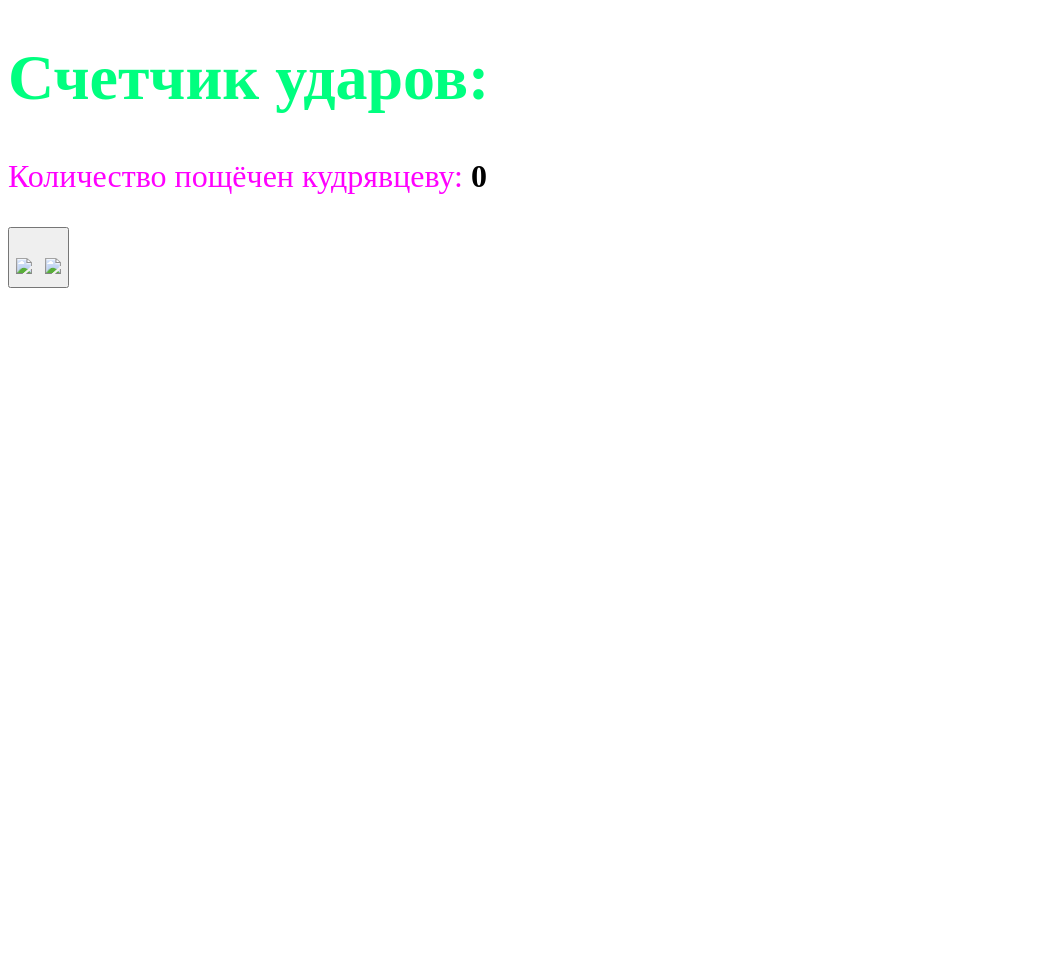
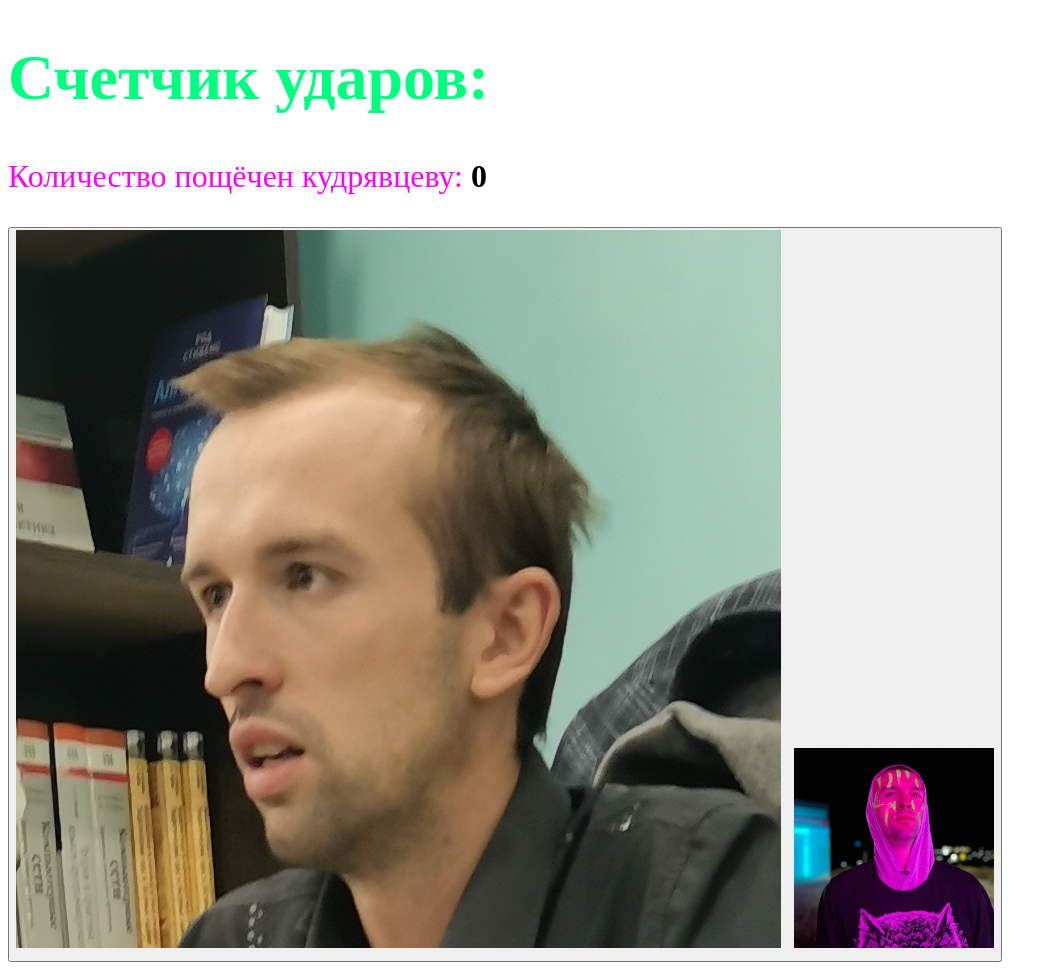
Before and after one commit to SashaHoron/kudravcev_xeit-new, a plain HTML site: page index.html in a window 1280 px wide. Shown: the part 822-1792 px from the top of the page, without its empty margins (0-1057 px from the left). Before the commit the page ends 1118 px from the top, so only its background shows below. Drawn offline with Linux system fonts and the light colour scheme.

Commit message:
Add files via upload

```diff
--- a/index.html
+++ b/index.html
@@ -38,9 +38,8 @@
 	 <font size="6" style="color:#FF00FF" >Количество пощёчен кудрявцеву: </font>
 	  <span style="font-size: 75; font-weight: 900;" id="countDisplay">0</span>
 	</p>
-	<button style="color:#0047AB" onclick="incrementCount()"> <font size="200"> <img src="https://avatars.mds.yandex.net/get-yapic/54535/5gyglnX36LvvIeTMXWg7mr2X604-1/islands-middle"
-     srcset="https://avatars.mds.yandex.net/get-yapic/54535/5gyglnX36LvvIeTMXWg7mr2X604-1/islands-small 800w">
-      <font size="200"> <img src="https://avatars.mds.yandex.net/get-yapic/65952/YwMGF52nyMJelA82B3Oh4fASo-1/islands-68" height=200px weight=200px></font></button>
+	<button style="color:#0047AB" onclick="incrementCount()"> <font size="200"> <img src="img/photo1.jpg">
+      <font size="200"> <img src="img/photo2.jpg" height="200" width="200"></font></button>
 
 
 	</footer>
```
Also changed, not shown: img/photo1.jpg (added).
